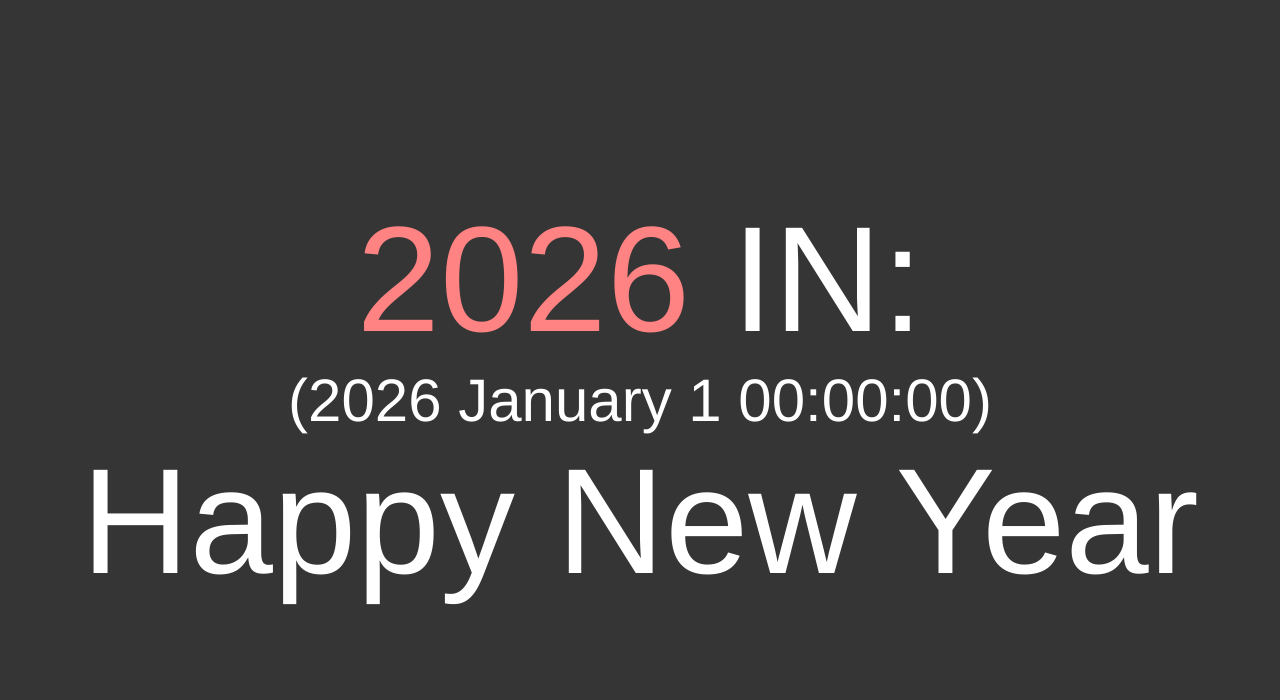
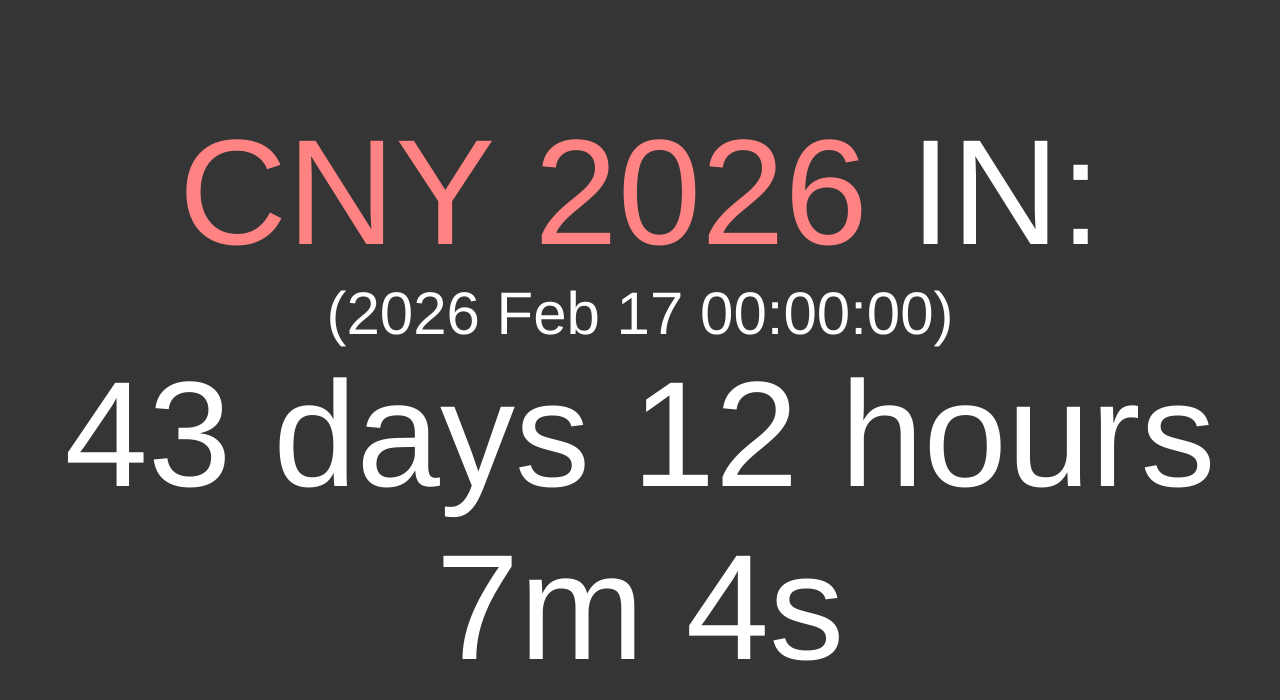
Before and after one commit to MM079487/animalbot, a website: page public/countdown/index.html in a window 1280 px wide. Drawn offline with Linux system fonts and the light colour scheme.

Commit message:
cny countdown website update

```diff
--- a/countdowns.json
+++ b/countdowns.json
@@ -1,6 +1,6 @@
 {
-    "boon's birthday": { "date": "Feb 28 2026" },
-    "2026": { "date": "Jan 1 2026" },
+    "boon's birthday": { "date": "Feb 28 2027" },
+    "2027": { "date": "Jan 1 2027" },
     "农历新年": { "date": "Feb 17 2026" },
     "帅b's birthday": { "date": "Jan 20 2026" },
     "cha's birthday": { "date": "Mar 1 2026" },
--- a/public/countdown/index.html
+++ b/public/countdown/index.html
@@ -8,8 +8,8 @@
 </head>
 <body>
     <div class="box">
-        <div class="title"><a style="color: rgb(255, 131, 131);">2026</a> IN:</div>
-        <div class="targetDate">(2026 January 1 00:00:00)</div>
+        <div class="title"><a style="color: rgb(255, 131, 131);">CNY 2026</a> IN:</div>
+        <div class="targetDate">(2026 Feb 17 00:00:00)</div>
         <div id="timer">- days - hours - m - s</div>
     </div>
 </body>
--- a/public/countdown/script.js
+++ b/public/countdown/script.js
@@ -1,5 +1,5 @@
 // Set the date we're counting down to
-var countDownDate = new Date("Jan 1, 2026 00:00:00").getTime();
+var countDownDate = new Date("Feb 17, 2026 00:00:00").getTime();
 
 // Update the count down every 1 second
 var x = setInterval(function() {
```
